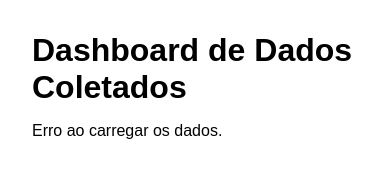
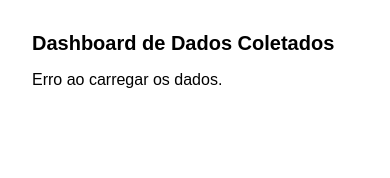
Before and after one commit to etrusaek/cyber-project-demo, a website: page public/dashboard.html in a window 390 px wide. Drawn offline with Linux system fonts and the light colour scheme; no server answers.

Commit message:
Update style.css

```diff
--- a/public/style.css
+++ b/public/style.css
@@ -102,3 +102,17 @@ nav ul li a:hover{
         transform: scale(.85,.85);
     }
 }
+
+@media (max-width: 600px) {
+  body {
+    padding: 10px;
+  }
+
+  h1 {
+    font-size: 20px;
+  }
+
+  .container {
+    padding: 10px;
+  }
+}
```
